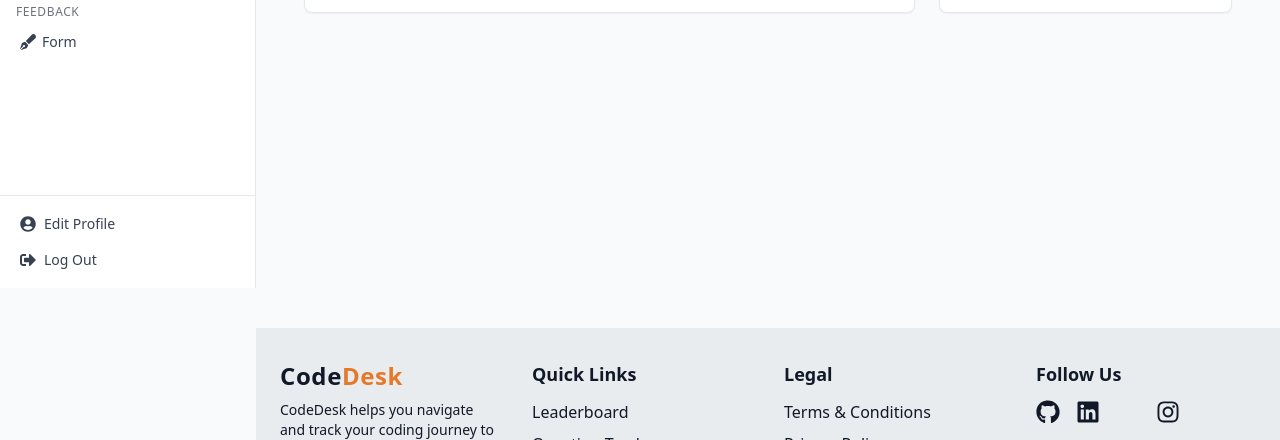
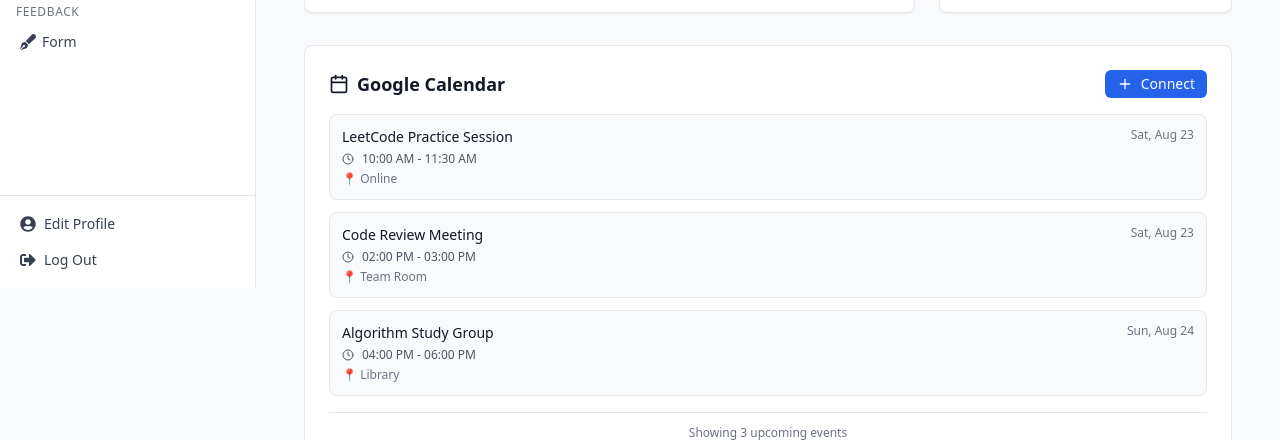
Before and after one commit to PROfESSOR-V/CodeDesk, a React (Vite) app in the folder client/: page /dashboard in a window 1280 px wide. Shown: the part 512-952 px from the top of the page. Built offline with nearby package versions, Linux system fonts and the light colour scheme; no server answers; some icons are missing.

Commit message:
Add CalendarCard component and integrate it into Home page

```diff
--- /dev/null
+++ b/client/src/components/CalendarCard.jsx
@@ -0,0 +1,153 @@
+import { useState, useEffect } from 'react';
+import { Calendar, Clock, Plus } from 'lucide-react';
+
+const CalendarCard = () => {
+  const [events, setEvents] = useState([]);
+  const [loading, setLoading] = useState(false);
+  const [error, setError] = useState('');
+
+  // Mock Google Calendar events for demonstration
+  const mockEvents = [
+    {
+      id: '1',
+      summary: 'LeetCode Practice Session',
+      start: { dateTime: '2025-08-23T10:00:00' },
+      end: { dateTime: '2025-08-23T11:30:00' },
+      location: 'Online'
+    },
+    {
+      id: '2',
+      summary: 'Code Review Meeting',
+      start: { dateTime: '2025-08-23T14:00:00' },
+      end: { dateTime: '2025-08-23T15:00:00' },
+      location: 'Team Room'
+    },
+    {
+      id: '3',
+      summary: 'Algorithm Study Group',
+      start: { dateTime: '2025-08-24T16:00:00' },
+      end: { dateTime: '2025-08-24T18:00:00' },
+      location: 'Library'
+    }
+  ];
+
+  useEffect(() => {
+    // Simulate loading Google Calendar events
+    setLoading(true);
+    setTimeout(() => {
+      setEvents(mockEvents);
+      setLoading(false);
+    }, 1000);
+  }, []);
+
+  const formatTime = (dateTime) => {
+    return new Date(dateTime).toLocaleTimeString([], {
+      hour: '2-digit',
+      minute: '2-digit'
+    });
+  };
+
+  const formatDate = (dateTime) => {
+    return new Date(dateTime).toLocaleDateString([], {
+      weekday: 'short',
+      month: 'short',
+      day: 'numeric'
+    });
+  };
+
+  const connectGoogleCalendar = async () => {
+    setLoading(true);
+    setError('');
+    try {
+      // This would normally trigger Google OAuth flow
+      console.log('Initiating Google Calendar connection...');
+      // Simulate successful connection
+      setTimeout(() => {
+        setEvents(mockEvents);
+        setLoading(false);
+      }, 1500);
+    } catch (err) {
+      setError('Failed to connect to Google Calendar');
+      setLoading(false);
+    }
+  };
+
+  return (
+    <div className="w-full">
+      <div className="flex items-center justify-between mb-4">
+        <h3 className="text-lg font-semibold text-gray-900 dark:text-white flex items-center gap-2">
+          <Calendar className="w-5 h-5" />
+          Google Calendar
+        </h3>
+        <button
+          onClick={connectGoogleCalendar}
+          disabled={loading}
+          className="flex items-center gap-2 px-3 py-1 text-sm bg-blue-600 text-white rounded-md hover:bg-blue-700 disabled:opacity-50"
+        >
+          <Plus className="w-4 h-4" />
+          {loading ? 'Connecting...' : 'Connect'}
+        </button>
+      </div>
+
+      {error && (
+        <div className="mb-4 p-3 bg-red-100 border border-red-300 text-red-700 rounded-md text-sm">
+          {error}
+        </div>
+      )}
+
+      <div className="space-y-3">
+        {loading ? (
+          <div className="text-center py-8">
+            <div className="animate-spin rounded-full h-8 w-8 border-b-2 border-blue-600 mx-auto"></div>
+            <p className="mt-2 text-sm text-gray-600">Loading calendar events...</p>
+          </div>
+        ) : events.length === 0 ? (
+          <div className="text-center py-8">
+            <Calendar className="w-12 h-12 text-gray-400 mx-auto mb-3" />
+            <p className="text-gray-600 text-sm">No upcoming events</p>
+            <p className="text-gray-500 text-xs">Connect your Google Calendar to see your schedule</p>
+          </div>
+        ) : (
+          events.map((event) => (
+            <div
+              key={event.id}
+              className="p-3 bg-gray-50 dark:bg-gray-800 rounded-lg border border-gray-200 dark:border-gray-700"
+            >
+              <div className="flex items-start justify-between">
+                <div className="flex-1">
+                  <h4 className="font-medium text-gray-900 dark:text-white text-sm mb-1">
+                    {event.summary}
+                  </h4>
+                  <div className="flex items-center gap-2 text-xs text-gray-600 dark:text-gray-400">
+                    <Clock className="w-3 h-3" />
+                    <span>
+                      {formatTime(event.start.dateTime)} - {formatTime(event.end.dateTime)}
+                    </span>
+                  </div>
+                  {event.location && (
+                    <p className="text-xs text-gray-500 dark:text-gray-500 mt-1">
+                      📍 {event.location}
+                    </p>
+                  )}
+                </div>
+                <div className="text-xs text-gray-500 dark:text-gray-400">
+                  {formatDate(event.start.dateTime)}
+                </div>
+              </div>
+            </div>
+          ))
+        )}
+      </div>
+
+      {events.length > 0 && (
+        <div className="mt-4 pt-3 border-t border-gray-200 dark:border-gray-700">
+          <p className="text-xs text-gray-500 text-center">
+            Showing {events.length} upcoming event{events.length !== 1 ? 's' : ''}
+          </p>
+        </div>
+      )}
+    </div>
+  );
+};
+
+export default CalendarCard;
--- a/client/src/pages/Home.jsx
+++ b/client/src/pages/Home.jsx
@@ -3,6 +3,7 @@ import anime from "animejs";
 import { supabase } from "../supabaseClient";
 import DashboardCard from "../components/DashboardCard.jsx";
 import ContributionHeatmap from "../components/ContributionHeatmap";
+import CalendarCard from "../components/CalendarCard.jsx";
 
 export default function Home() {
   // -------------------------------
@@ -100,6 +101,11 @@ export default function Home() {
         {/* Contribution Heatmap */}
         <ContributionHeatmap activity={activity} />
       </div>
+
+      {/* Google Calendar Integration */}
+      <div className="bg-white p-6 rounded-lg shadow-sm border">
+        <CalendarCard />
+      </div>
     </div>
   );
 }
```
Also changed, not shown: 1 other file (tests, documents, lock files or other folders).
